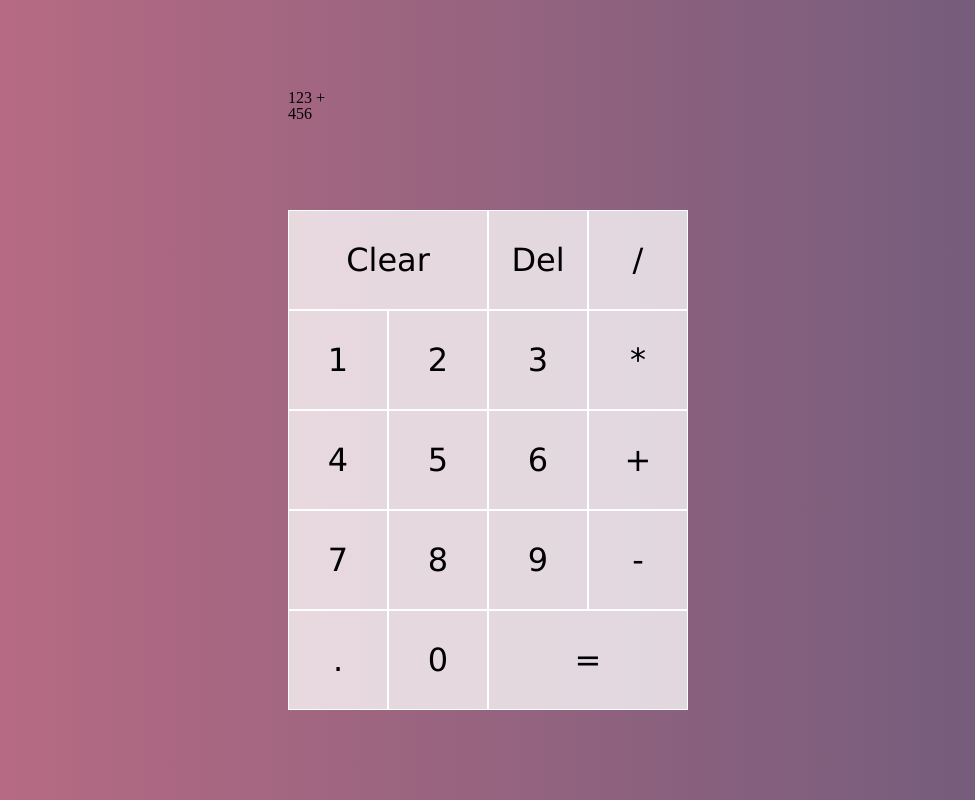
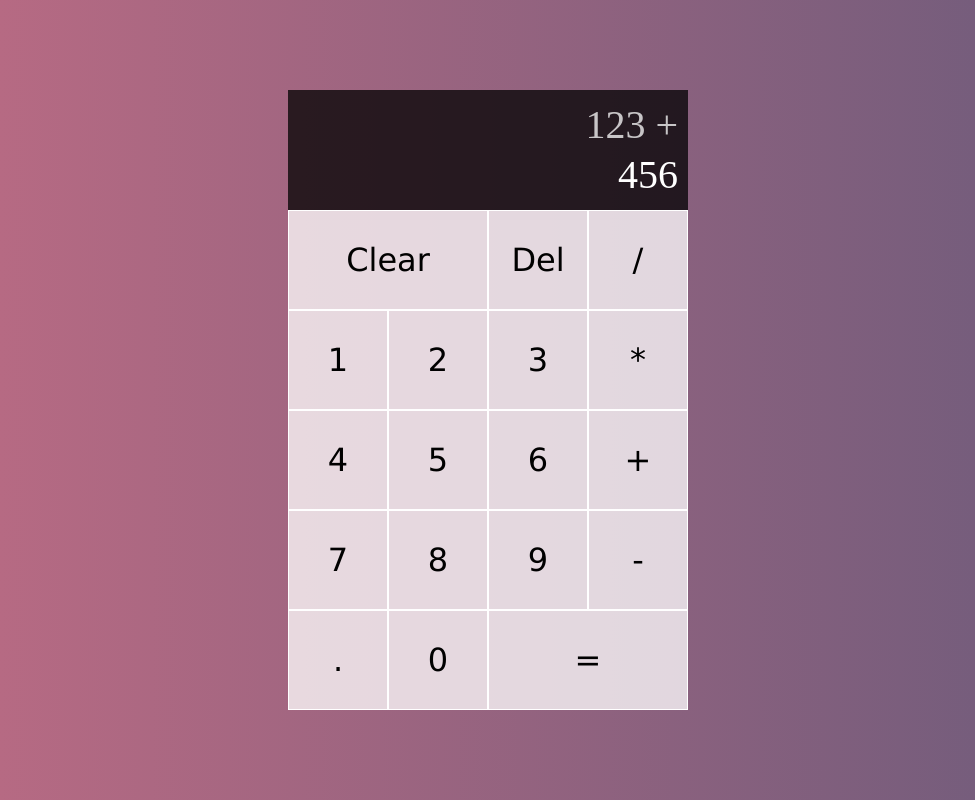
Before and after one commit to lowwrena1/calculator_app, a plain HTML site: page index.html in a window 1280 px wide. Shown: the whole page, without its empty margins (152-1127 px from the left). Drawn offline with Linux system fonts and the light colour scheme.

Commit message:
added the top box of the calculator that shows the numbers you are placing into the equation and the total number. Only styling has been done so far.

```diff
--- a/assets/css/stylesheet.css
+++ b/assets/css/stylesheet.css
@@ -38,7 +38,26 @@ body {
 .span-two {
     grid-column: span 2;
 }
-/*these next block of code makes the buttons fit from the begining to the ned of the row instead of being scattered*/
+/*these next block of code makes the top where my calculations show fit from the begining to the ned of the row instead of being scattered*/
 .output{
     grid-column: 1 / -1;
+    background-color: rgba(0, 0, 0, .75);
+    display: flex;
+    align-items: flex-end;
+    /* ^^ flex end places items on the right side of the calculator*/
+    justify-content: space-around;
+    flex-direction: column;
+    padding: 10px;
+    word-wrap: break-word;
+    word-break: break-all;
 }
+
+.output .previous-operand {
+    color:  rgba(255, 255, 255, .75);
+    font-size: 2.5rem;
+}
+
+.output .current-operand {
+    color: white;
+    font-size: 2.5rem;
+}
```
